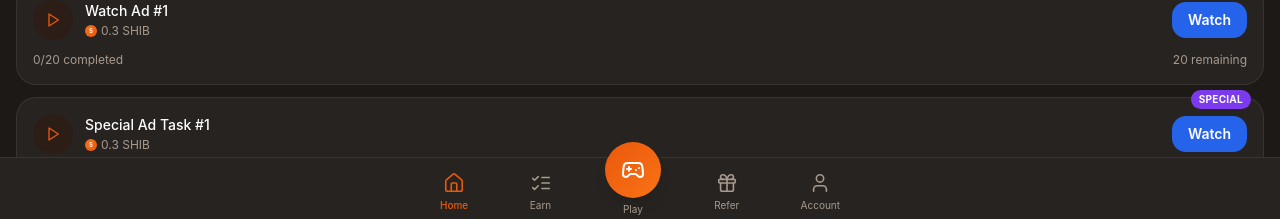
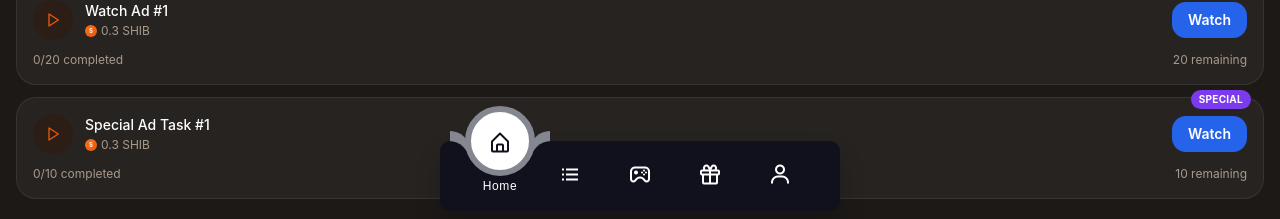
Before and after one commit to Justfriends-hub/X-web3-earners, a React (Vite) app in the folder frontend/: page / in a window 1280 px wide. Shown: the part 575-794 px from the top of the page. Built offline with nearby package versions, Linux system fonts and the light colour scheme; no server answers; the HTML template or start-up script is replaced by a standard one.

Commit message:
Redesign BottomNav to liquid navigation (keep Home/Earn/Play/Refer/Account logic)

```diff
--- a/frontend/src/components/BottomNav.tsx
+++ b/frontend/src/components/BottomNav.tsx
@@ -1,4 +1,4 @@
-import { Home, ListChecks, Gamepad2, Gift, User } from "lucide-react";
+import { useEffect } from "react";
 
 export type Tab = "home" | "earn" | "play" | "refer" | "account";
 
@@ -7,66 +7,183 @@
   onChange: (tab: Tab) => void;
 }
 
-const items: { id: Tab; label: string; icon: typeof Home }[] = [
-  { id: "home", label: "Home", icon: Home },
-  { id: "earn", label: "Earn", icon: ListChecks },
-  { id: "play", label: "Play", icon: Gamepad2 },
-  { id: "refer", label: "Refer", icon: Gift },
-  { id: "account", label: "Account", icon: User },
+const items: { id: Tab; label: string; bx: string }[] = [
+  { id: "home", label: "Home", bx: "bx-home-alt" },
+  { id: "earn", label: "Earn", bx: "bx-list-ul" },
+  { id: "play", label: "Play", bx: "bx-joystick" },
+  { id: "refer", label: "Refer", bx: "bx-gift" },
+  { id: "account", label: "Account", bx: "bx-user" },
 ];
 
 export default function BottomNav({ active, onChange }: Props) {
+  useEffect(() => {
+    const id = "boxicons-cdn";
+    if (!document.getElementById(id)) {
+      const link = document.createElement("link");
+      link.id = id;
+      link.rel = "stylesheet";
+      link.href = "https://unpkg.com/boxicons@2.1.4/css/boxicons.min.css";
+      document.head.appendChild(link);
+    }
+  }, []);
+
   return (
-    <nav className="fixed bottom-0 left-0 right-0 safe-bottom bg-surface border-t border-border">
-      <div className="max-w-md mx-auto flex items-end justify-between px-4 pt-2 pb-2 relative">
-        {items.map((item) => {
-          const isActive = active === item.id;
-          const isCenter = item.id === "play";
-          const Icon = item.icon;
+    <>
+      <style>{`
+        @import url('https://unpkg.com/boxicons@2.1.4/css/boxicons.min.css');
+        .liquid-nav-wrap {
+          position: fixed;
+          left: 0;
+          right: 0;
+          bottom: 0;
+          display: flex;
+          justify-content: center;
+          align-items: end;
+          padding: 0 12px 14px 12px;
+          padding-bottom: max(14px, env(safe-area-inset-bottom));
+          pointer-events: none;
+          z-index: 50;
+        }
+        .liquid-navigation {
+          --primary-bg: #11101d;
+          --body-bg: #84878f;
+          position: relative;
+          width: 400px;
+          max-width: 100%;
+          height: 70px;
+          background: var(--primary-bg);
+          display: flex;
+          justify-content: center;
+          align-items: center;
+          border-radius: 10px;
+          box-shadow: 0 15px 25px rgba(0,0,0,0.2);
+          pointer-events: auto;
+        }
+        .liquid-navigation ul {
+          display: flex;
+          width: 350px;
+          max-width: 100%;
+          position: relative;
+        }
+        .liquid-navigation ul li {
+          position: relative;
+          list-style: none;
+          width: 70px;
+          height: 70px;
+          z-index: 1;
+          flex: 1 1 0;
+        }
+        .liquid-navigation ul li a {
+          position: relative;
+          display: flex;
+          justify-content: center;
+          align-items: center;
+          flex-direction: column;
+          width: 100%;
+          height: 100%;
+          text-align: center;
+          font-weight: 500;
+          text-decoration: none;
+          cursor: pointer;
+          -webkit-tap-highlight-color: transparent;
+        }
+        .liquid-navigation ul li a .icon {
+          position: relative;
+          display: block;
+          line-height: 75px;
+          font-size: 1.5em;
+          text-align: center;
+          transition: 0.5s;
+          color: #fff;
+        }
+        .liquid-navigation ul li.active a .icon {
+          transform: translateY(-32px);
+          color: var(--primary-bg);
+        }
+        .liquid-navigation ul li a .text {
+          position: absolute;
+          color: #fff;
+          font-weight: 400;
+          font-size: 0.75em;
+          letter-spacing: 0.05em;
+          transition: 0.5s;
+          opacity: 0;
+          transform: translateY(20px);
+          white-space: nowrap;
+          font-family: 'Poppins', sans-serif;
+        }
+        .liquid-navigation ul li.active a .text {
+          opacity: 1;
+          transform: translateY(10px);
+        }
+        .liquid-indicator {
+          position: absolute;
+          top: -50%;
+          width: 70px;
+          height: 70px;
+          background: #fff;
+          border-radius: 50%;
+          border: 6px solid var(--body-bg);
+          transition: 0.5s;
+          pointer-events: none;
+        }
+        .liquid-indicator::before {
+          content: '';
+          position: absolute;
+          top: 50%;
+          left: -22px;
+          width: 20px;
+          height: 20px;
+          background: transparent;
+          border-top-right-radius: 20px;
+          box-shadow: 1px -10px 0 0 var(--body-bg);
+        }
+        .liquid-indicator::after {
+          content: '';
+          position: absolute;
+          top: 50%;
+          right: -22px;
+          width: 20px;
+          height: 20px;
+          background: transparent;
+          border-top-left-radius: 20px;
+          box-shadow: -1px -10px 0 0 var(--body-bg);
+        }
+        .liquid-navigation ul li:nth-child(1).active ~ .liquid-indicator { transform: translateX(calc(70px * 0)); }
+        .liquid-navigation ul li:nth-child(2).active ~ .liquid-indicator { transform: translateX(calc(70px * 1)); }
+        .liquid-navigation ul li:nth-child(3).active ~ .liquid-indicator { transform: translateX(calc(70px * 2)); }
+        .liquid-navigation ul li:nth-child(4).active ~ .liquid-indicator { transform: translateX(calc(70px * 3)); }
+        .liquid-navigation ul li:nth-child(5).active ~ .liquid-indicator { transform: translateX(calc(70px * 4)); }
+        @media (max-width: 360px) {
+          .liquid-navigation ul { width: 100%; }
+          .liquid-navigation ul li { width: auto; }
+          .liquid-indicator { width: 60px; height: 60px; }
+          .liquid-navigation ul li:nth-child(1).active ~ .liquid-indicator { transform: translateX(calc(20% * 0)); }
+          .liquid-navigation ul li:nth-child(2).active ~ .liquid-indicator { transform: translateX(calc(20% * 5)); }
+        }
+      `}</style>
 
-          if (isCenter) {
-            return (
-              <button
+      <div className="liquid-nav-wrap">
+        <div className="liquid-navigation">
+          <ul>
+            {items.map((item) => (
+              <li
                 key={item.id}
+                className={`list ${active === item.id ? "active" : ""}`}
                 onClick={() => onChange(item.id)}
-                className="flex flex-col items-center gap-1 -mt-6 active:scale-95 transition-transform"
               >
-                <div
-                  className={`w-14 h-14 rounded-full flex items-center justify-center shadow-lg ${
-                    isActive
-                      ? "bg-gradient-to-br from-brand-light to-brand"
-                      : "bg-gradient-to-br from-brand to-brand-light"
-                  }`}
-                >
-                  <Icon size={24} className="text-white" strokeWidth={2} />
-                </div>
-                <span className="text-[10px] text-text-muted">{item.label}</span>
-              </button>
-            );
-          }
-
-          return (
-            <button
-              key={item.id}
-              onClick={() => onChange(item.id)}
-              className="flex flex-col items-center gap-1 py-1 px-2 active:scale-95 transition-transform"
-            >
-              <Icon
-                size={22}
-                strokeWidth={1.75}
-                className={isActive ? "text-brand" : "text-text-muted"}
-              />
-              <span
-                className={`text-[10px] ${
-                  isActive ? "text-brand font-medium" : "text-text-muted"
-                }`}
-              >
-                {item.label}
-              </span>
-            </button>
-          );
-        })}
+                <a onClick={(e) => e.preventDefault()}>
+                  <span className="icon">
+                    <i className={`bx ${item.bx}`} />
+                  </span>
+                  <span className="text">{item.label}</span>
+                </a>
+              </li>
+            ))}
+            <div className="liquid-indicator" />
+          </ul>
+        </div>
       </div>
-    </nav>
+    </>
   );
 }
```
